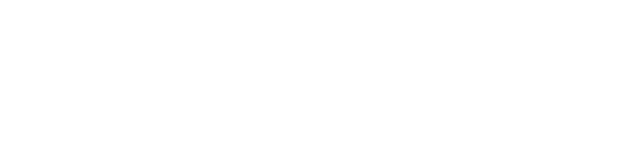
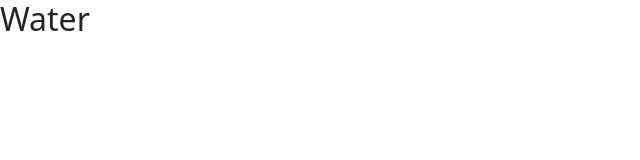
Before and after one commit to KosumovicDenis/Sites, a plain HTML site: page Water effect/index.html in a window 1280 px wide. Shown: the whole page, without its empty margins (0-640 px from the left). Drawn offline with nearby package versions, Linux system fonts and the light colour scheme.

Commit message:
Update index.html

```diff
--- a/Water effect/index.html
+++ b/Water effect/index.html
@@ -15,7 +15,9 @@
   </head>
   <body>
 
-
+    <div class="content">
+        <h2>Water</h2>
+    </div>
 
     <script src="https://cdn.jsdelivr.net/npm/@popperjs/core@2.9.2/dist/umd/popper.min.js" integrity="sha384-IQsoLXl5PILFhosVNubq5LC7Qb9DXgDA9i+tQ8Zj3iwWAwPtgFTxbJ8NT4GN1R8p" crossorigin="anonymous"></script>
     <script src="https://cdn.jsdelivr.net/npm/bootstrap@5.0.2/dist/js/bootstrap.min.js" integrity="sha384-cVKIPhGWiC2Al4u+LWgxfKTRIcfu0JTxR+EQDz/bgldoEyl4H0zUF0QKbrJ0EcQF" crossorigin="anonymous"></script>
```
